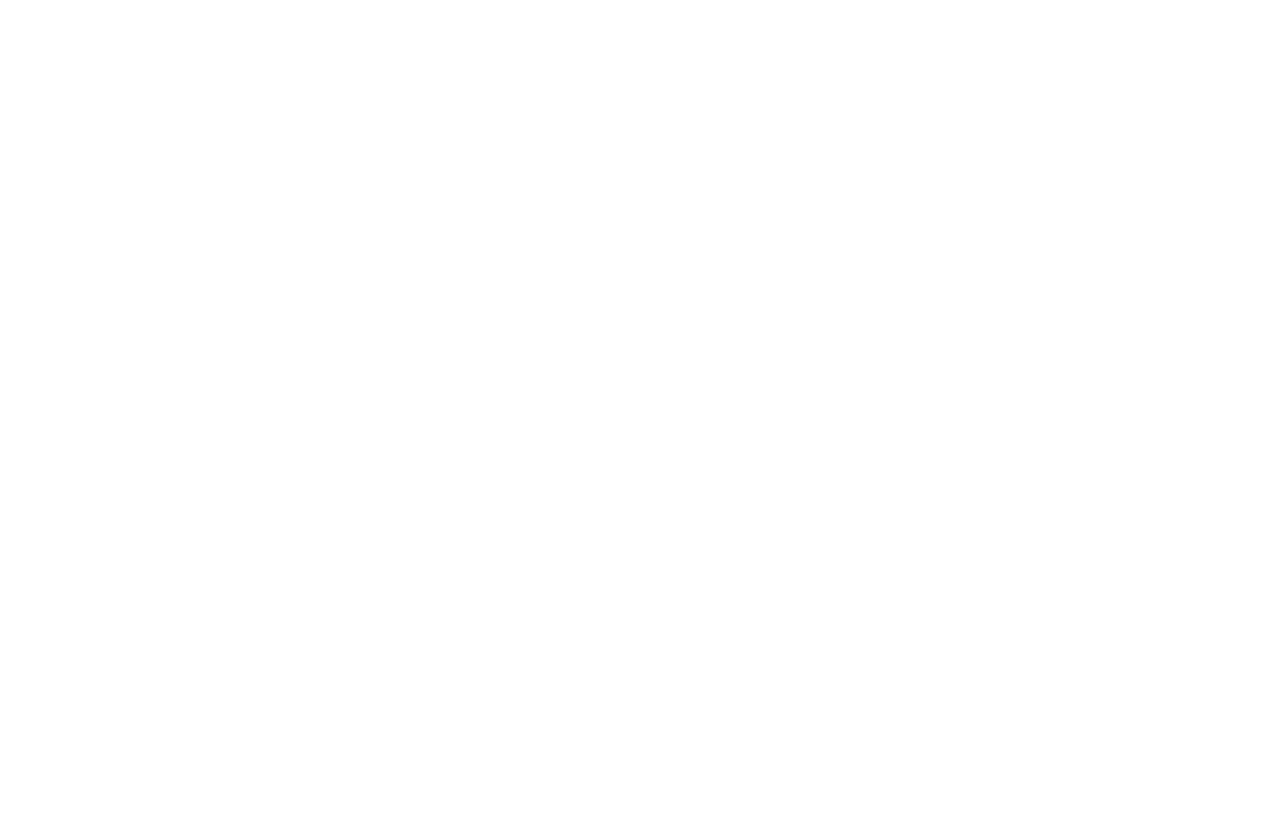
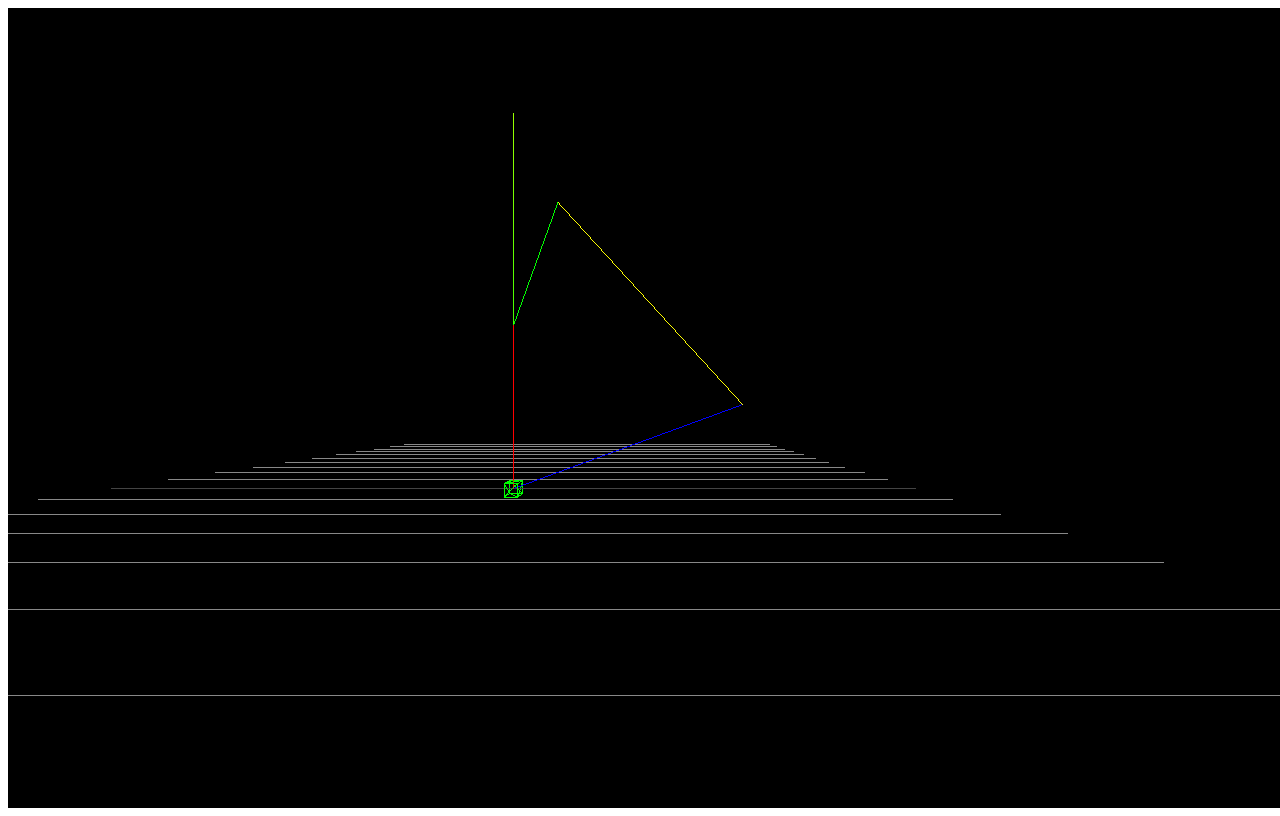
Before and after one commit to marcoalfoonso/3D-model-, a plain HTML site: page index.html in a window 1280 px wide. Drawn offline with nearby package versions, Linux system fonts and the light colour scheme.

Commit message:
just before animating

```diff
--- /dev/null
+++ b/design.js
@@ -0,0 +1,135 @@
+//Render robot
+
+//scene, camera, renderer
+
+const renderer = new THREE.WebGLRenderer();
+
+renderer.setSize(window.innerWidth,window.innerHeight);
+
+document.body.appendChild(renderer.domElement);
+
+const scene = new THREE.Scene();
+
+const camera = new THREE.PerspectiveCamera(
+    100,
+    window.innerWidth/window.innerHeight,
+    0.1,
+    1000
+);
+
+
+//axis helper, comera position, grid helper
+
+const axesHelper = new THREE.AxesHelper(14);
+scene.add(axesHelper);
+camera.position.set(5,3,12.5);
+
+const grid = new THREE.GridHelper(size=30, divisions=20);
+scene.add(grid);
+
+//box geometry, material, mesh, add to scene, position
+
+const geometry = new THREE.BoxGeometry(0.5,0.5,0.5);
+const material = new THREE.MeshBasicMaterial( { color: 0x00ff00,wireframe:true } );
+const cube = new THREE.Mesh( geometry, material );
+
+scene.add( cube );
+
+
+//adding a line1
+
+//assessing zyz from joint 2
+
+const b1 = 3.8;
+const b2 = 2.3;
+const l1 = 4.5;
+const l2 = 8.8;
+
+let q1 = -Math.PI/4;
+let q2 = Math.PI/4;
+let q3 = -Math.PI/2;
+
+let x1 = l1 * Math.cos(q1) * Math.cos(q2);
+let y1 = b1+b2+l1*Math.sin(q2);
+let z1 = -l1*Math.sin(q1)*Math.cos(q2);
+
+let x2 = Math.cos(q1)*(l2*Math.cos(q2+q3)+l1*Math.cos(q2));
+let y2 = b1+b2+l1*Math.sin(q2)+l2*Math.sin(q2+q3);
+let z2 = -Math.sin(q1)*(l2*Math.cos(q2+q3)+l1*Math.cos(q2));
+
+const base = new THREE.Vector3(0,0,0);
+const p1 = new THREE.Vector3(0,b1+b2,0);
+let p2 = new THREE.Vector3(x1,y1,z1);
+let ef = new THREE.Vector3(x2,y2,z2);
+
+let zeroF = new THREE.BufferGeometry().setFromPoints([
+    base,
+    ef
+]);
+
+const T01 = new THREE.BufferGeometry().setFromPoints([
+    base,
+    p1
+]);
+
+let T12 = new THREE.BufferGeometry().setFromPoints([
+    p1,
+    p2
+]);
+
+let T23 = new THREE.BufferGeometry().setFromPoints([
+    p2,
+    ef
+]);
+
+const material2 = new THREE.LineBasicMaterial({ color: 0x0000ff });
+const material3 = new THREE.LineBasicMaterial({ color: 0xff0000 });
+const material4 = new THREE.LineBasicMaterial({ color: 0x00ff00 });
+const material5 = new THREE.LineBasicMaterial({ color: 0xffff00 });
+
+let line = new THREE.Line(zeroF, material2);
+
+const line1 = new THREE.Line(T01, material3);
+let line2 = new THREE.Line(T12, material4);
+let line3 = new THREE.Line(T23, material5);
+
+scene.add(line1);
+scene.add(line);
+scene.add(line2);
+scene.add(line3);
+
+function animate(){
+    q1 += 0.01;
+    q2 += 0.01;
+    q3 += 0.01;
+
+    x1 = l1 * Math.cos(q1) * Math.cos(q2);
+    y1 = b1+b2+l1*Math.sin(q2);
+    z1 = -l1*Math.sin(q1)*Math.cos(q2);
+
+    x2 = Math.cos(q1)*(l2*Math.cos(q2+q3)+l1*Math.cos(q2));
+    y2 = b1+b2+l1*Math.sin(q2)+l2*Math.sin(q2+q3);
+    z2 = -Math.sin(q1)*(l2*Math.cos(q2+q3)+l1*Math.cos(q2));
+
+    p2 = new THREE.Vector3(x1,y1,z1);
+    ef = new THREE.Vector3(x2,y2,z2);
+
+    T12 = new THREE.BufferGeometry().setFromPoints([
+        p1,
+        p2
+    ]);
+
+    T23 = new THREE.BufferGeometry().setFromPoints([
+        p2,
+        ef
+    ]);
+
+    line = new THREE.Line(zeroF, material2);
+    line2 = new THREE.Line(T12, material4);
+    line3 = new THREE.Line(T23, material5);
+
+    renderer.render(scene,camera);
+}
+
+
+renderer.setAnimationLoop(animate);
--- a/index.html
+++ b/index.html
@@ -3,9 +3,12 @@
 <head>
     <meta charset="UTF-8">
     <meta name="viewport" content="width=device-width, initial-scale=1.0">
+    <script src="https://cdnjs.cloudflare.com/ajax/libs/three.js/r128/three.min.js"></script>
     <title>Document</title>
 </head>
 <body>
 
+    <script src="design.js"></script>
+
 </body>
 </html>
```
